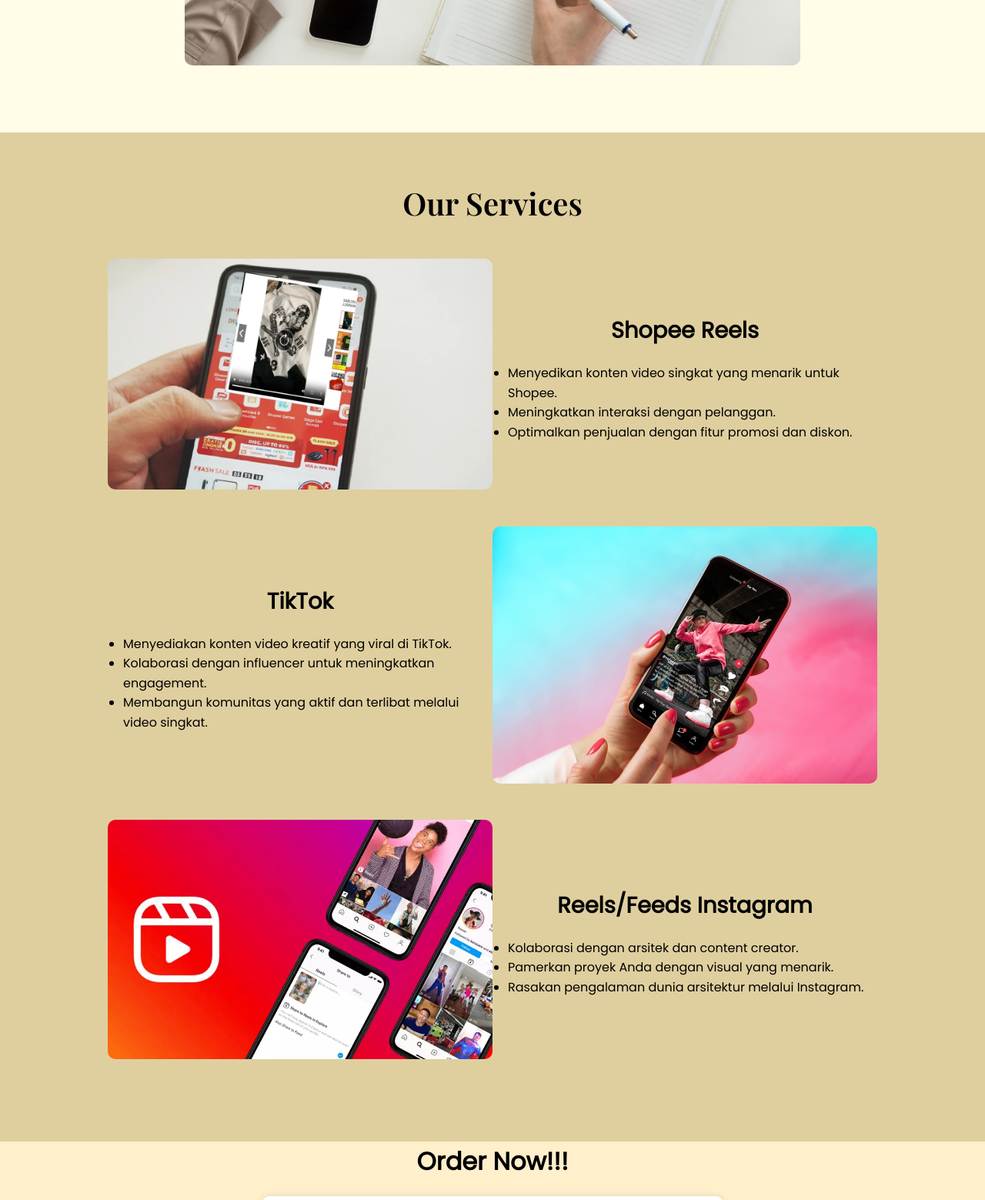
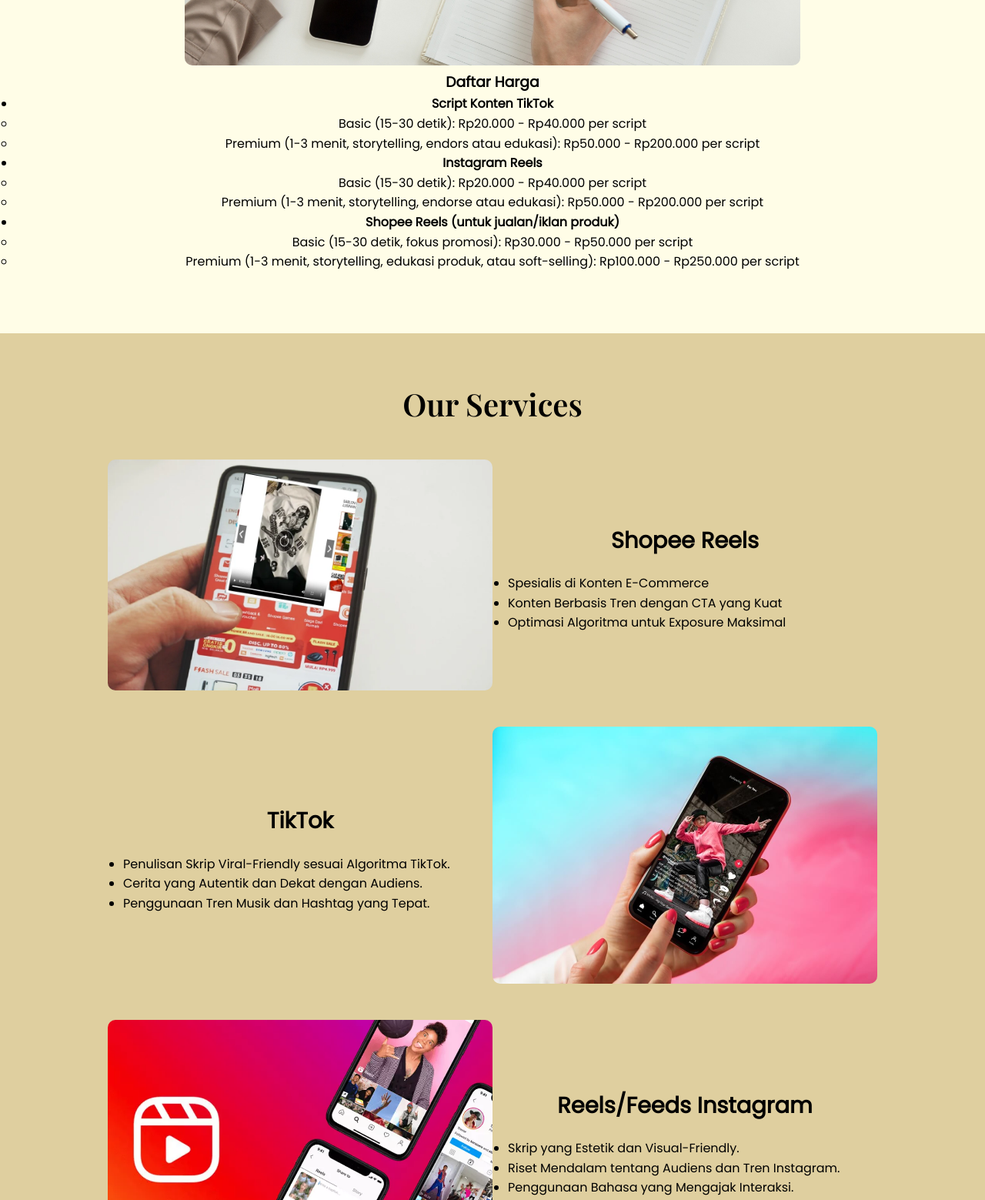
Before and after one commit to AlvinShofa/TintaJiwa, a plain HTML site: page index.html in a window 1280 px wide. Shown: the part 840-2399 px from the top of the page at 77% size. Drawn offline with nearby package versions, Linux system fonts and the light colour scheme.

Commit message:
Update index.html

```diff
--- a/index.html
+++ b/index.html
@@ -81,6 +81,30 @@
     <a href="./page/page2.html" class="btn">About us</a><br>
     <!-- Add an image below the button -->
     <img src="./image/image-4.png" alt="Hero Image" class="hero-image">
+    <!-- Pricing Section -->
+    <div class="pricing-section">
+      <h3>Daftar Harga</h3>
+      <ul>
+        <li><strong>Script Konten TikTok</strong>
+          <ul>
+            <li>Basic (15-30 detik): Rp20.000 - Rp40.000 per script</li>
+            <li>Premium (1-3 menit, storytelling, endors atau edukasi): Rp50.000 - Rp200.000 per script</li>
+          </ul>
+        </li>
+        <li><strong>Instagram Reels</strong>
+          <ul>
+            <li>Basic (15-30 detik): Rp20.000 - Rp40.000 per script</li>
+            <li>Premium (1-3 menit, storytelling, endorse atau edukasi): Rp50.000 - Rp200.000 per script</li>
+          </ul>
+        </li>
+        <li><strong>Shopee Reels (untuk jualan/iklan produk)</strong>
+          <ul>
+            <li>Basic (15-30 detik, fokus promosi): Rp30.000 - Rp50.000 per script</li>
+            <li>Premium (1-3 menit, storytelling, edukasi produk, atau soft-selling): Rp100.000 - Rp250.000 per script</li>
+          </ul>
+        </li>
+      </ul>
+    </div>
   </section>
 
 
@@ -92,9 +116,9 @@
       <div class="service">
         <h3>Shopee Reels</h3>
         <ul>
-          <li>Menyedikan konten video singkat yang menarik untuk Shopee.</li>
-          <li>Meningkatkan interaksi dengan pelanggan.</li>
-          <li>Optimalkan penjualan dengan fitur promosi dan diskon.</li>
+          <li>Spesialis di Konten E-Commerce</li>
+          <li>Konten Berbasis Tren dengan CTA yang Kuat</li>
+          <li>Optimasi Algoritma untuk Exposure Maksimal</li>
         </ul>
       </div>
       <div class="service-image">
@@ -106,9 +130,9 @@
       <div class="service">
         <h3>TikTok</h3>
         <ul>
-          <li>Menyediakan konten video kreatif yang viral di TikTok.</li>
-          <li>Kolaborasi dengan influencer untuk meningkatkan engagement.</li>
-          <li>Membangun komunitas yang aktif dan terlibat melalui video singkat.</li>
+          <li>Penulisan Skrip Viral-Friendly sesuai Algoritma TikTok.</li>
+          <li>Cerita yang Autentik dan Dekat dengan Audiens.</li>
+          <li>Penggunaan Tren Musik dan Hashtag yang Tepat.</li>
         </ul>
       </div>
       <div class="service-image">
@@ -120,9 +144,9 @@
       <div class="service">
         <h3>Reels/Feeds Instagram</h3>
         <ul>
-          <li>Kolaborasi dengan arsitek dan content creator.</li>
-          <li>Pamerkan proyek Anda dengan visual yang menarik.</li>
-          <li>Rasakan pengalaman dunia arsitektur melalui Instagram.</li>
+          <li>Skrip yang Estetik dan Visual-Friendly.</li>
+          <li>Riset Mendalam tentang Audiens dan Tren Instagram.</li>
+          <li>Penggunaan Bahasa yang Mengajak Interaksi.</li>
         </ul>
       </div>
       <div class="service-image">
@@ -152,10 +176,10 @@
       <input type="date" id="date" name="date" required>
 
       <label for="Reference">Reference (optional):</label>
-      <input type="text" id="reference" name="Reference" required>
+      <input type="text" id="reference" name="Reference" placeholder="Ketik tidak ada, Jika Tidak Ada" required>
 
       <label for="Duration">Duration (Second):</label>
-      <input type="number" id="duration" name="duration" min="5" required>
+      <input type="number" id="duration" name="duration" min="15" placeholder="Minimal 15 Detik" required>
 
       <label for="Message">Message:</label>
       <textarea id="message" name="message" rows="4" required placeholder="Masukkan Tema dan Tujuan Konten Anda"></textarea>
```
